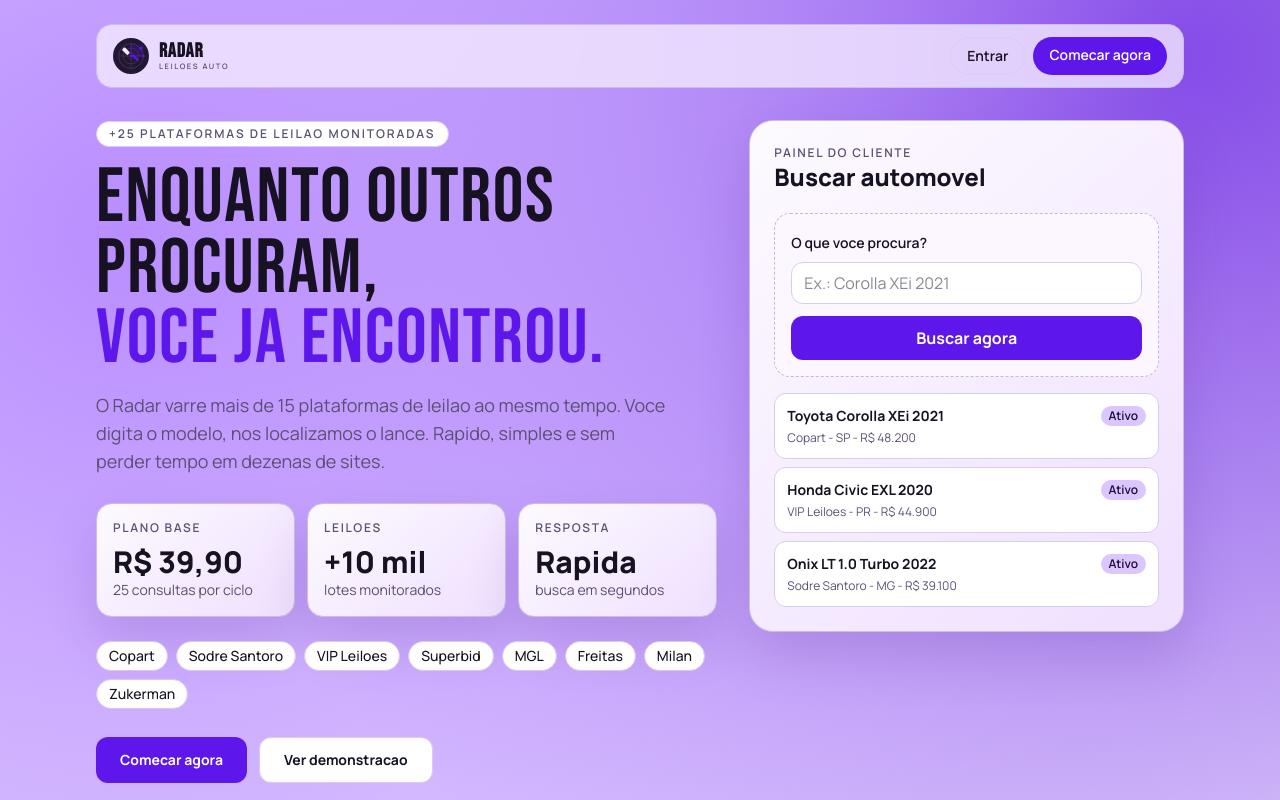
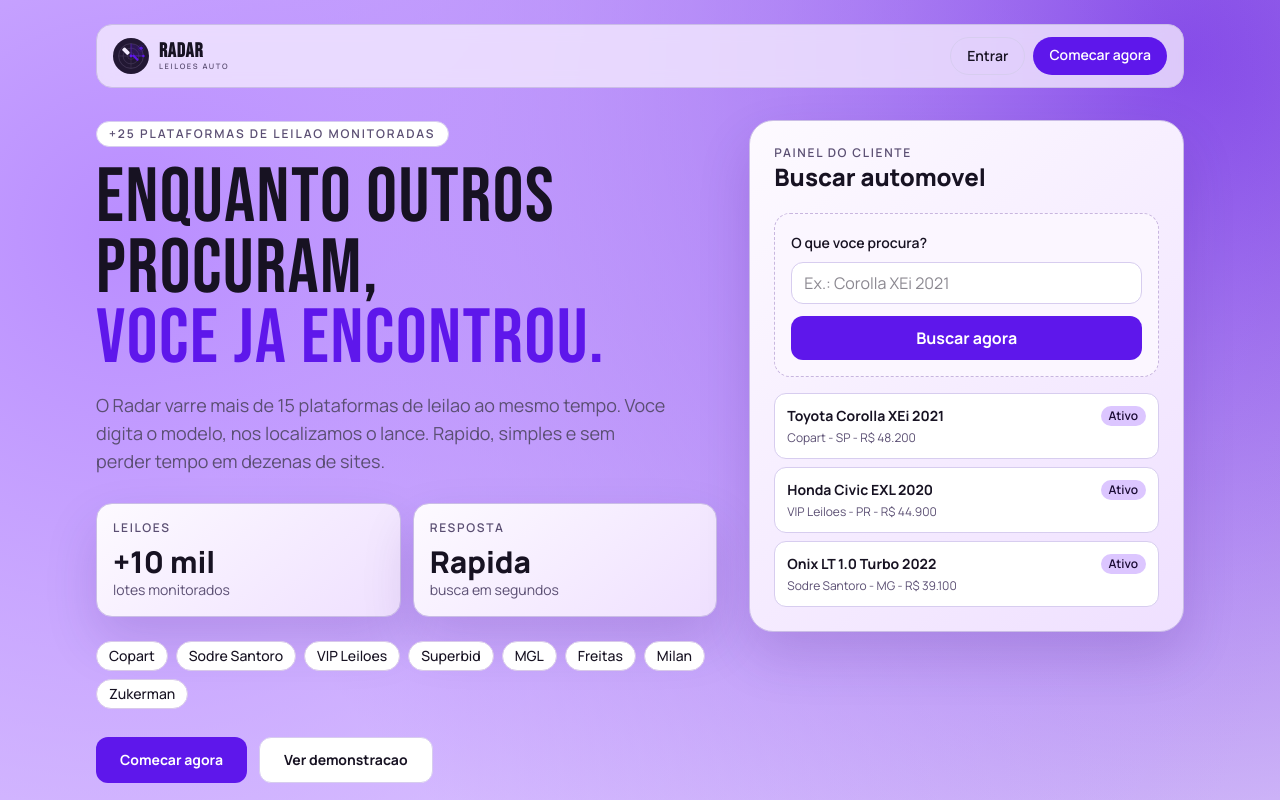
Before and after one commit to valmir-oliver/radarleiloes, a Next.js app: page / in a window 1280 px wide. Shown: the top 800 px of the page. Built offline with nearby package versions, Linux system fonts and the light colour scheme.

Commit message:
fix: remove plano base card from hero

```diff
--- a/src/app/page.tsx
+++ b/src/app/page.tsx
@@ -63,12 +63,7 @@ export default function Home() {
               nos localizamos o lance. Rapido, simples e sem perder tempo em dezenas de sites.
             </p>
 
-            <div className="mt-7 grid gap-3 sm:grid-cols-3">
-              <div className="glass-card rounded-2xl p-4">
-                <p className="text-xs font-semibold tracking-[0.14em] text-[#5b4f73]">PLANO BASE</p>
-                <p className="mt-2 text-3xl font-extrabold">R$ 39,90</p>
-                <p className="text-sm text-[#5b4f73]">25 consultas por ciclo</p>
-              </div>
+            <div className="mt-7 grid gap-3 sm:grid-cols-2">
               <div className="glass-card rounded-2xl p-4">
                 <p className="text-xs font-semibold tracking-[0.14em] text-[#5b4f73]">LEILOES</p>
                 <p className="mt-2 text-3xl font-extrabold">+10 mil</p>
```
